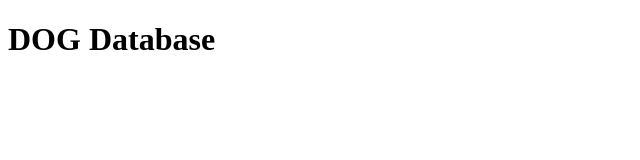
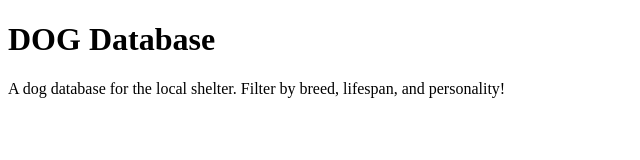
Before and after one commit to fiifieb/dogCatalogue, a plain HTML site: page index.html in a window 1280 px wide. Shown: the whole page, without its empty margins (0-640 px from the left). Drawn offline with Linux system fonts and the light colour scheme.

Commit message:
added a label

```diff
--- a/index.html
+++ b/index.html
@@ -6,5 +6,6 @@
   </head>
   <body>
     <h1> DOG Database</h1>
+    <p> A dog database for the local shelter. Filter by breed, lifespan, and personality! </p>
   </body>
 </html>
```
